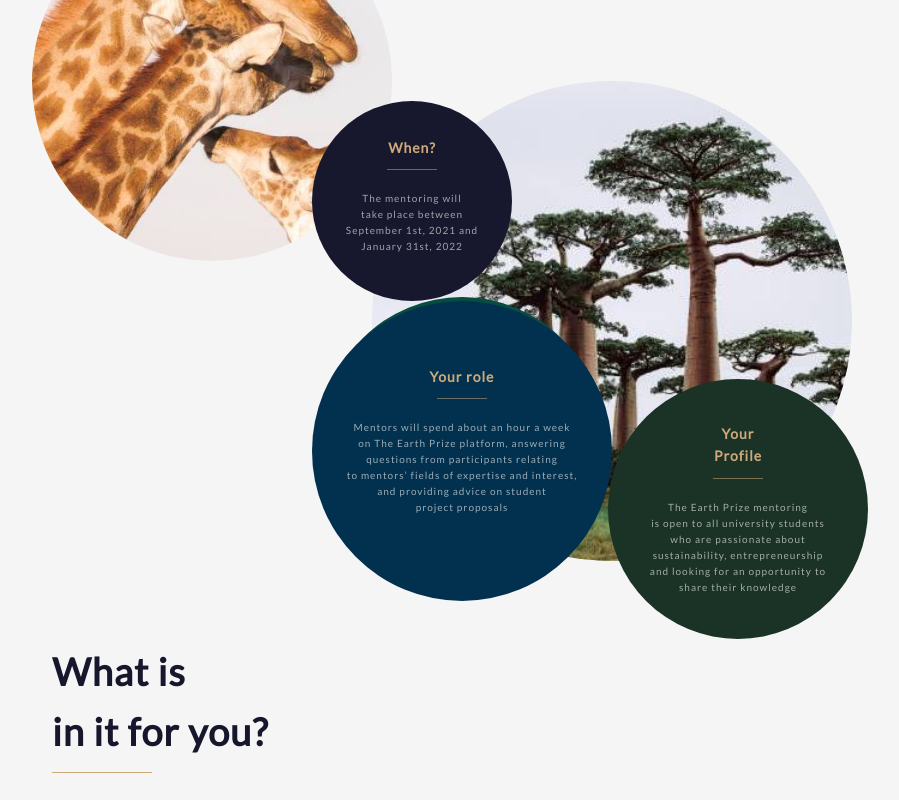
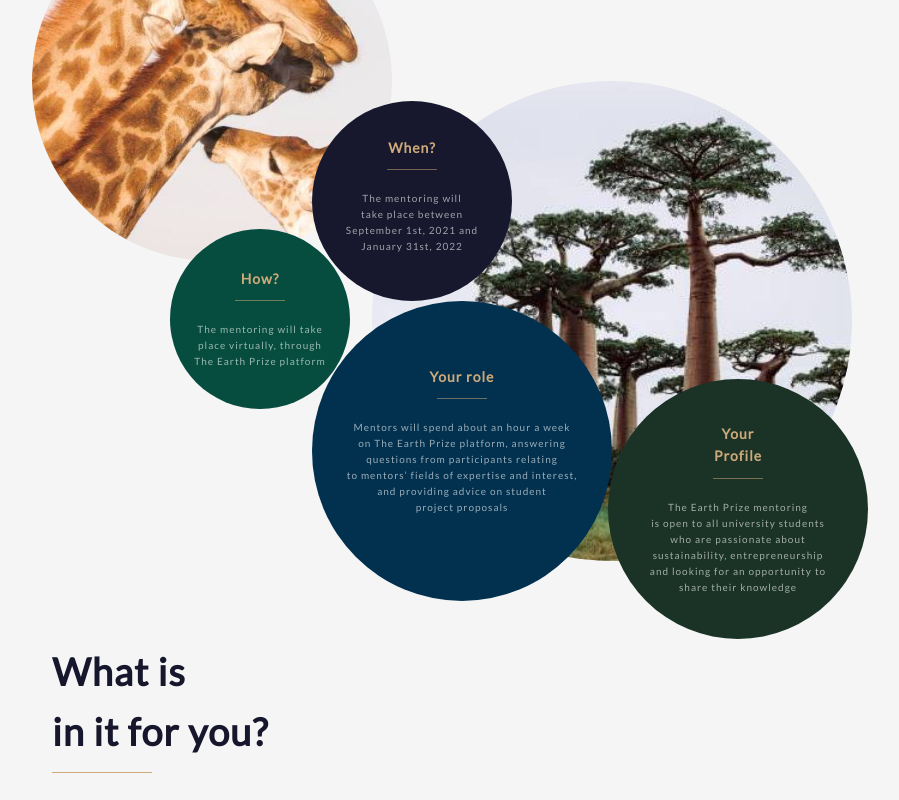
Before and after one commit to GaddMaster/earth-foundation, a Next.js app: page /earth-prize-mentor in a window 1280 px wide. Shown: the part 688-1488 px from the top of the page, without its empty margins (178-1077 px from the left). Built offline with nearby package versions, Linux system fonts and the light colour scheme.

Commit message:
mentorship program propgress

```diff
--- a/pages/earth-prize-mentor.jsx
+++ b/pages/earth-prize-mentor.jsx
@@ -85,7 +85,7 @@ const EarthPrizeMentor = () => {
                         <div className = {styles.link}>
                             <div className = {styles.label}>
                                 <div classname = {styles.line}>Become</div>
-                                <div classname = {styles.line}>A Mentor</div>
+                                <div className = {styles.line}>A Mentor</div>
                             </div>
                             <FontAwesomeIcon icon = {faArrowRight} />
                         </div>
--- a/styles/mentorship.circles.module.scss
+++ b/styles/mentorship.circles.module.scss
@@ -88,10 +88,10 @@
         top: 290px;
         left: 40px;
         @media (min-width: $breakpoint) {
-            width: 280px;
-            height: 280px;
-            top: 396px;
-            left: 310px;
+            width: 180px;
+            height: 180px;
+            top: 328px;
+            left: 158px;
         }
     }
     .role {
```
